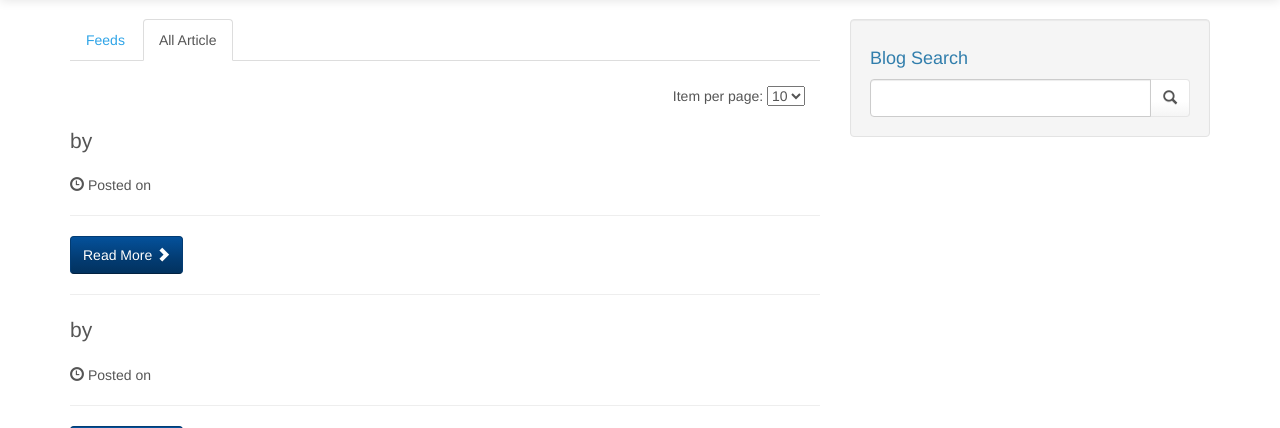
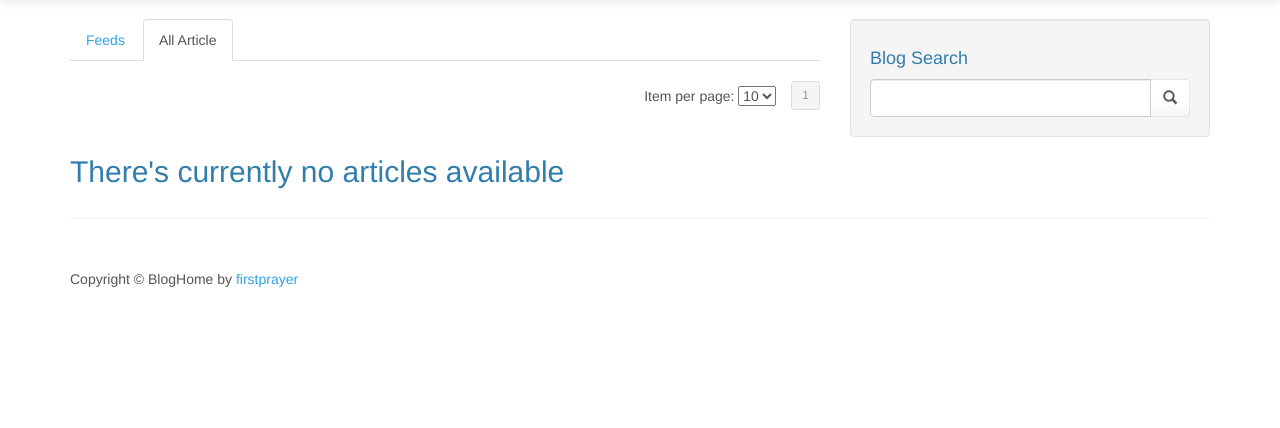
Before and after one commit to WebCoursify/src-code-for-full-stack-web-platform, a Django app: page / in a window 1280 px wide. Shown: the part 51-479 px from the top of the page. Run offline with Django 3.2, Linux system fonts and the light colour scheme; data that the repository does not hold is empty; some libraries are stand-ins or nearby versions.

Commit message:
finish index

```diff
--- a/src/app/controllers/webpages.py
+++ b/src/app/controllers/webpages.py
@@ -33,11 +33,28 @@
     page = request.GET.get('page', '0')
     count = request.GET.get('count', '10')
 
-    articles = Article.objects.search(query=query, sort='-time_create', page=int(page), count=int(count), published=True)
+    if page:
+        page = int(page)
+    else:
+        page = None
+
+    if count:
+        count = int(count)
+    else:
+        count = None
+
+    total_count, articles = Article.objects.search(query=query, sort='-time_create', page=int(page), count=int(count), published=True)
 
     nav = 'all'  # For correct tab display on the front end, please leave this untouched
+
+    curr_page = int(page)
+    prev_page = curr_page - 1
+    next_page = curr_page + 1
+    last_page = (total_count + count - 1) / count - 1
+    if last_page < 0:
+        last_page = 0
+    page_range = [i for i in range(curr_page - 3, curr_page + 3) if i >= 0 and i <= last_page]
     return render_to_response('./index.html', locals())
-
 
 def feeds(request):
     """
--- a/src/templates/_base.html
+++ b/src/templates/_base.html
@@ -32,11 +32,6 @@
     <script src="/static/js/jquery.js"></script>
     <script type="text/javascript" src="/static/js/purl.js"></script>
 
-
-
-    <!-- jQuery -->
-    <script src="/static/js/jquery.js"></script>
-    <script type="text/javascript" src="/static/js/purl.js"></script>
 
     {% block extra_head %}
 
@@ -127,7 +122,6 @@
     <!-- /.container -->
 
 
-
     <!-- Bootstrap Core JavaScript -->
     <script src="/static/js/bootstrap.min.js"></script>
 
```
